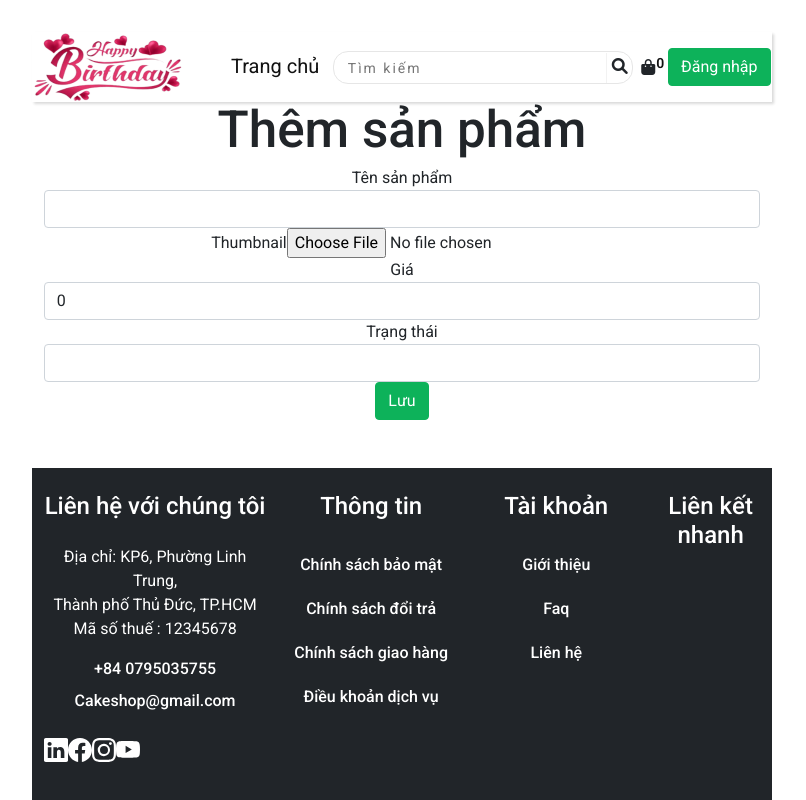
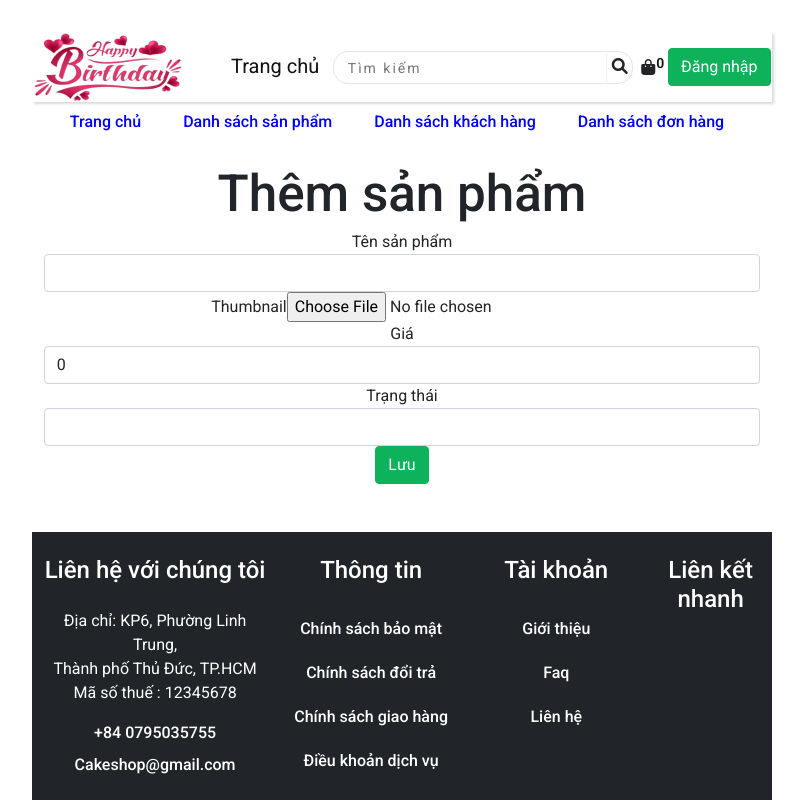
Before and after one commit to PhamNguyenDucThienJB/CDWeb_2024, a React (Vite) app in the folder fe-ts/: page /admin/addProduct in a window 1280 px wide. Shown: the top 800 px of the page, without its empty margins (238-1044 px from the left). Built offline with nearby package versions, Linux system fonts and the light colour scheme.

Commit message:
Update and Fix ProductList,Cotumer,Oder

```diff
--- a/fe-ts/src/components/Header/Header.tsx
+++ b/fe-ts/src/components/Header/Header.tsx
@@ -189,8 +189,8 @@ function Header() {
                 </div>
             </div>
             <div className="bag-shopping">
-                <i className="fa-solid fa-bag-shopping"></i>
-                <span className="item-shopping">{computeQuantity()}</span>
+            <Link to={'/pagecart'}> <i className="fa-solid fa-bag-shopping" style={{color:'black'}}></i></Link>
+               <span className="item-shopping">{computeQuantity()}</span>
             </div>
 
             {user.user !== undefined ? (
--- a/fe-ts/src/pages/Admin/Order/OrderList.tsx
+++ b/fe-ts/src/pages/Admin/Order/OrderList.tsx
@@ -15,8 +15,6 @@ import { Customer } from '../Customer/CustomerList';
     phone: string;
     listDetailOrder: DetailOrder[];
 }
-
-
 
 export interface DetailOrder {
     idDetailOrder?: number;
@@ -41,20 +39,28 @@ const OrderList = () => {
 
     const loadOrders = async () => {
         try {
-            const result = await axios.get<Order[]>('http://localhost:8080/allOrders'); // Thay bằng URL API của bạn
-            console.log('Orders:', result.data); // Log dữ liệu trả về
+            const result = await axios.get<Order[]>(`${import.meta.env.VITE_APP_ENV}/allOrders/`);
+
+            console.log('Orders:', result.data);
             setOrders(result.data);
         } catch (error) {
-            console.error('Error loading orders:', error); // Log lỗi nếu có
+            console.error('Error loading orders:', error);
         }
     };
 
-
     const deleteOrder = async (id: number | string) => {
-        // Xóa đơn hàng theo ID
+        try {
             await axios.delete(`${import.meta.env.VITE_APP_ENV}/order/${id}`);
-        loadOrders();
-        console.log("DELETE" + id);
+            console.log("DELETE " + id);
+            // Lọc bỏ order vừa xóa khỏi danh sách orders
+            setOrders(orders.filter(order => order.idOrder !== id));
+        } catch (error) {
+            if (axios.isAxiosError(error)) {
+                console.error('Error response:', error.response);
+            } else {
+                console.error('Error deleting order:');
+            }
+        }
     };
 
     return (
@@ -62,44 +68,35 @@ const OrderList = () => {
             <nav style={{ display: 'ruby-text' }}>
                 <ul className="nav-list">
                     <li className="nav-item">
-                        <Link to="/admin" className="nav-link">
-                            Trang chủ
-                        </Link>
+                        <Link to="/admin" className="nav-link">Trang chủ</Link>
                     </li>
                     <li className="nav-item">
-                        <Link to="/admin/listProduct" className="nav-link">
-                            Danh sách sản phẩm
-                        </Link>
+                        <Link to="/admin/listProduct" className="nav-link">Danh sách sản phẩm</Link>
                     </li>
                     <li className="nav-item">
-                        <Link to="/admin/listCustomer" className="nav-link">
-                            Danh sách khách hàng
-                        </Link>
+                        <Link to="/admin/listCustomer" className="nav-link">Danh sách khách hàng</Link>
                     </li>
                     <li className="nav-item">
-                        <Link to="/admin/listOrder" className="nav-link">
-                            Danh sách đơn hàng
-                        </Link>
+                        <Link to="/admin/listOrder" className="nav-link">Danh sách đơn hàng</Link>
                     </li>
                 </ul>
             </nav>
-            `<h1>Danh sách đơn hàng</h1>
+            <h1>Danh sách đơn hàng</h1>
             <table className="table table-striped">
                 <thead>
                     <tr>
-                        <th>ID</th>
-                        <th>Khách hàng</th>
+                        <th>Số Thứ Tự</th>
+                        <th>Mã ID Khách hàng</th>
                         <th>Ngày đặt hàng</th>
                         <th>Tổng giá trị</th>
                         <th>Trạng thái</th>
-                        <th>Chỉnh Xửa</th>
+                        <th>Chỉnh Sửa</th>
                     </tr>
                 </thead>
-                `<tbody>
-                    {orders.map((order) => (
+                <tbody>
+                    {orders.map((order,index) => (
                         <tr key={order.idOrder}>
-                            <td>{order.idOrder}</td>
-                            {/* <td>{order.customer.firstName}</td> */}
+                            <td>{index + 1}</td>
                             <td>{order.idOrder}</td>
                             <td>{new Date(order.timestamp).toLocaleDateString('vi-VN')}</td>
                             <td>{order.priceOrder}</td>
@@ -114,12 +111,11 @@ const OrderList = () => {
                             </td>
                         </tr>
                     ))}
-                </tbody>`
+                </tbody>
             </table>
-            <Link to="/admin/addOrder" className="btn btn-success">
-                Thêm đơn hàng
-            </Link>`
+            <Link to="/admin/addOrder" className="btn btn-success">Thêm đơn hàng</Link>
         </div>
     );
 };
+
 export default OrderList;
--- a/fe-ts/src/pages/Admin/Product/ProductForm.tsx
+++ b/fe-ts/src/pages/Admin/Product/ProductForm.tsx
@@ -1,7 +1,7 @@
 import React, { useState, useEffect } from 'react';
 import { useNavigate, useParams } from 'react-router-dom';
 import axios from 'axios';
-
+import { Link } from 'react-router-dom';
 export interface Product {
     id?: number;
     thumbnail?: File;
@@ -56,6 +56,7 @@ const ProductForm = () => {
     try {
       const response = await axios.post(`${import.meta.env.VITE_APP_ENV}/product/add`, formData, {
         headers: {
+          'Content-Type': 'multipart/form-data',
           'Accept': 'application/json',
         },
       });
@@ -65,8 +66,26 @@ const ProductForm = () => {
     }
   };
 
+
+
   return (
     <div className="container">
+      <nav style={{ display: 'ruby-text' }}>
+        <ul className="nav-list">
+          <li className="nav-item">
+            <Link to="/admin" className="nav-link">Trang chủ</Link>
+          </li>
+          <li className="nav-item">
+            <Link to="/admin/listProduct" className="nav-link">Danh sách sản phẩm</Link>
+          </li>
+          <li className="nav-item">
+            <Link to="/admin/listCustomer" className="nav-link">Danh sách khách hàng</Link>
+          </li>
+          <li className="nav-item">
+            <Link to="/admin/listOrder" className="nav-link">Danh sách đơn hàng</Link>
+          </li>
+        </ul>
+      </nav>
       <h1>{id ? 'Cập nhật sản phẩm' : 'Thêm sản phẩm'}</h1>
       <form onSubmit={handleSubmit}>
         <div className="form-group">
@@ -91,4 +110,5 @@ const ProductForm = () => {
   );
 }
 
+
 export default ProductForm;
--- a/fe-ts/src/pages/Admin/Product/ProductList.tsx
+++ b/fe-ts/src/pages/Admin/Product/ProductList.tsx
@@ -32,6 +32,7 @@ const ProductList = () => {
 
     return (
         <div className="container">
+
             <nav style={{ display: 'ruby-text' }}>
                 <ul className="nav-list">
                     <li className="nav-item">
--- a/fe-ts/src/pages/Admin/Product/UpdateProduct.tsx
+++ b/fe-ts/src/pages/Admin/Product/UpdateProduct.tsx
@@ -1,7 +1,7 @@
 import React, { useState, useEffect } from 'react';
 import { useParams, useNavigate } from 'react-router-dom';
 import axios from 'axios';
-
+import { Link } from 'react-router-dom';
 interface Product {
     idProduct: number;
     thumbnail: string;
@@ -55,6 +55,22 @@ const UpdateProduct = () => {
 
     return (
         <div className="container">
+             <nav style={{ display: 'ruby-text' }}>
+                <ul className="nav-list">
+                    <li className="nav-item">
+                        <Link to="/admin" className="nav-link">Trang chủ</Link>
+                    </li>
+                    <li className="nav-item">
+                        <Link to="/admin/listProduct" className="nav-link">Danh sách sản phẩm</Link>
+                    </li>
+                    <li className="nav-item">
+                        <Link to="/admin/listCustomer" className="nav-link">Danh sách khách hàng</Link>
+                    </li>
+                    <li className="nav-item">
+                        <Link to="/admin/listOrder" className="nav-link">Danh sách đơn hàng</Link>
+                    </li>
+                </ul>
+            </nav>
             <h1>Update Product</h1>
             <form onSubmit={handleSubmit}>
                 <div className="form-group">
--- a/fe-ts/src/pages/Login/FormLogin.tsx
+++ b/fe-ts/src/pages/Login/FormLogin.tsx
@@ -142,7 +142,8 @@ function FormLogin() {
     };
     return (
         <div className="container-form">
-            <h2>Chào mừng bạn đến với cửa hàng</h2>
+            <h2>Chào mừng bạn đến với cửa hàng  </h2>
+            <h2>Bán Bánh </h2>
             <form onSubmit={submit}>
                 <div className={inputEmail.isError ? 'field-email text-err' : 'field-email'}>
                     <input
```
Lines whose indentation alone changed are shown as unchanged.
